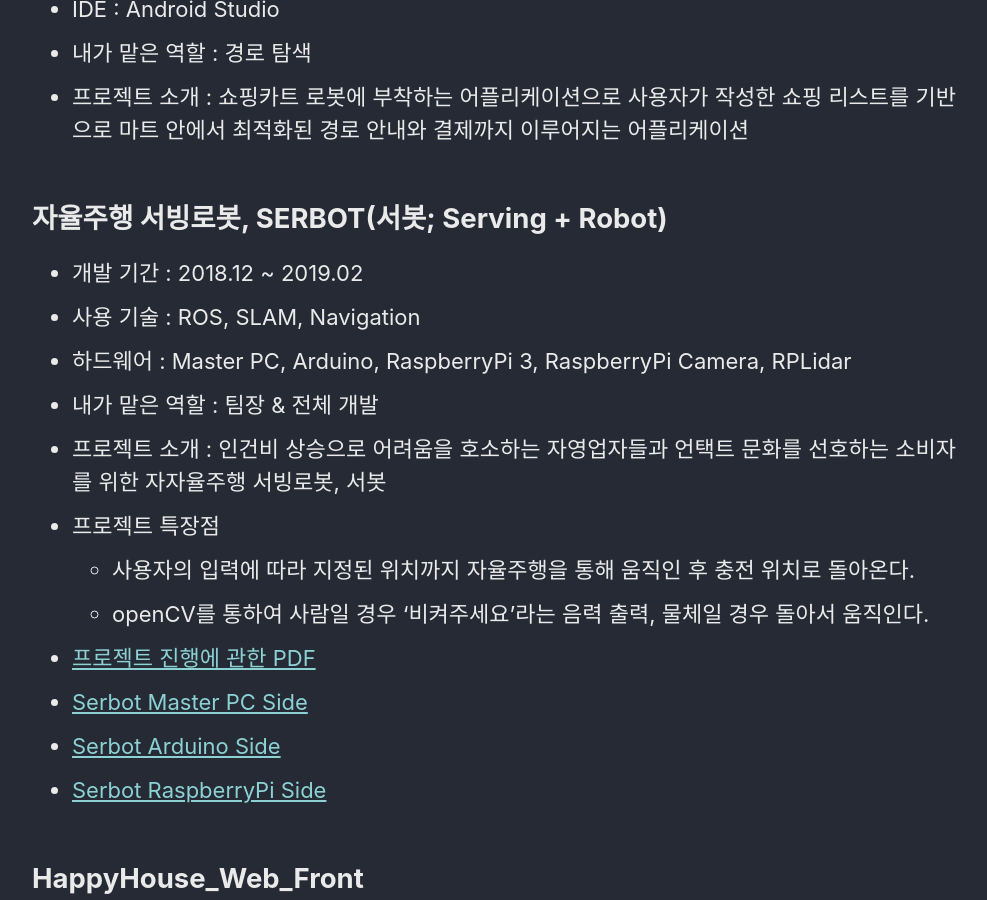
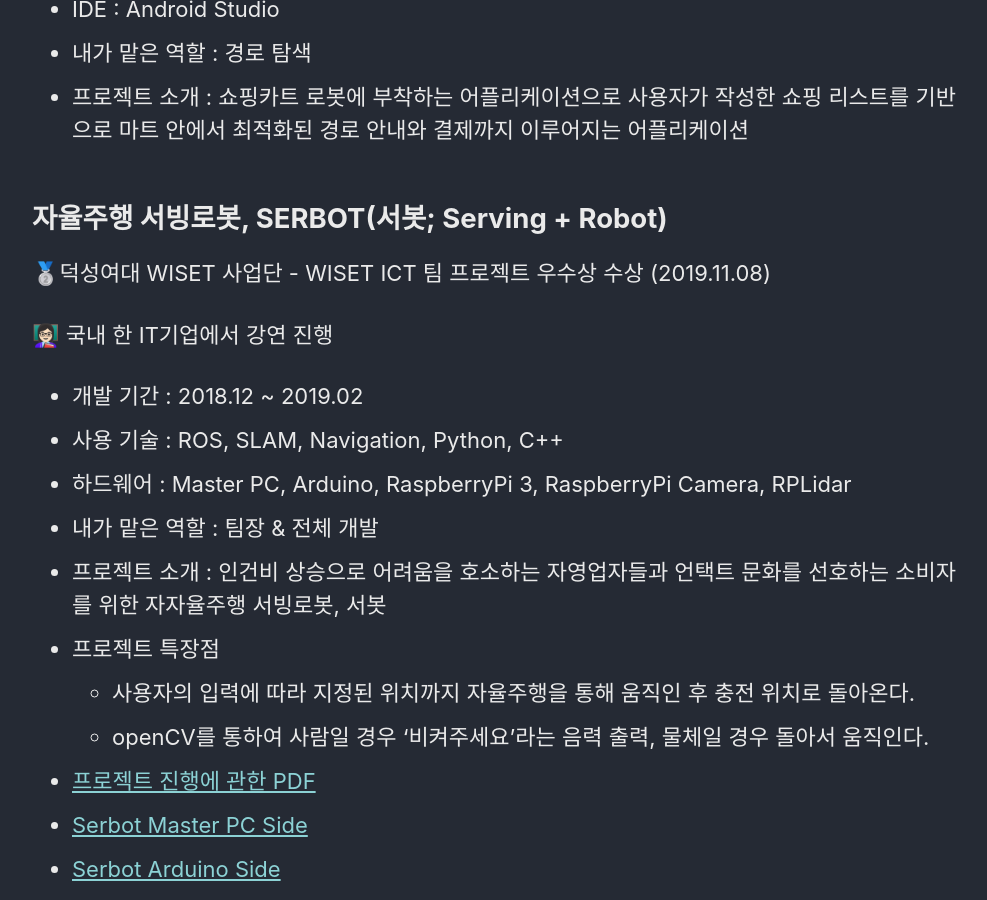
Before and after one commit to soohyun0907/soohyun0907.github.io, a Jekyll site: the page built from _pages/portfolio-archive.md, in a window 1280 px wide and 900 px high, scrolled down 720 px. Shown: the whole window, without its empty margins (290-1277 px from the left). Built offline with Jekyll 4.4.1, drawn with Linux system fonts in a browser that asks for light colours; cached includes are drawn as plain includes; nearby versions of some CDN libraries; some of the changed text lies outside the part shown.

Commit message:
edit my portfolio

```diff
--- a/_pages/portfolio-archive.md
+++ b/_pages/portfolio-archive.md
@@ -29,8 +29,12 @@ classes: wide
 
 ## 자율주행 서빙로봇, SERBOT(서봇; Serving + Robot)
 
+🥈덕성여대 WISET 사업단 - WISET ICT 팀 프로젝트 우수상 수상 (2019.11.08)
+
+👩🏻‍🏫 국내 한 IT기업에서 강연 진행
+
 - 개발 기간 : 2018.12 ~ 2019.02
-- 사용 기술 : ROS, SLAM, Navigation
+- 사용 기술 : ROS, SLAM, Navigation, Python, C++
 - 하드웨어 : Master PC, Arduino, RaspberryPi 3, RaspberryPi Camera, RPLidar
 - 내가 맡은 역할 : 팀장 & 전체 개발
 - 프로젝트 소개 : 인건비 상승으로 어려움을 호소하는 자영업자들과 언택트 문화를 선호하는 소비자를 위한 자자율주행 서빙로봇, 서봇
@@ -71,6 +75,8 @@ classes: wide
 
 ## 편집, 편하게 집에서 의뢰하세요
 
+🥉 삼성 청년 소프트웨어(SSAFY) 공통 프로젝트 3등 수상
+
 - 개발 기간 : 20.07.20 ~ 20.08.21
 - Front-end : Vue.js, Vuex, Vuetify
 - Back-end : SpringRestful MVC, MyBatis
```
